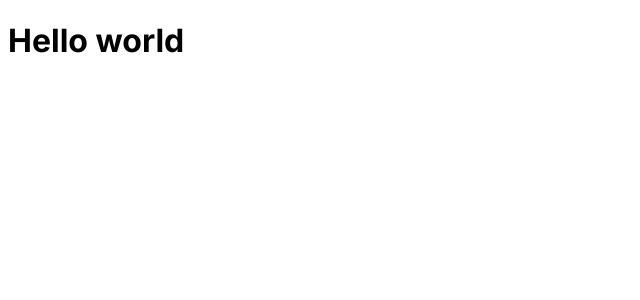
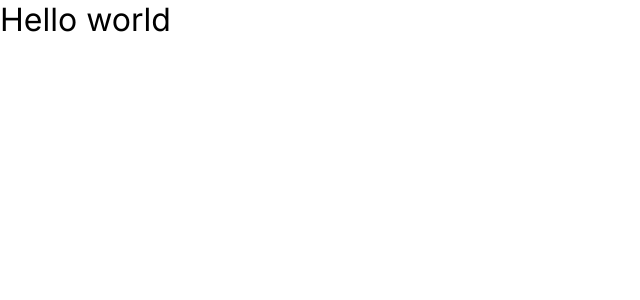
Before and after one commit to Dadarkp3/pokedex, a Next.js app: page / in a window 1280 px wide. Shown: the top 300 px of the page, without its empty margins (0-640 px from the left). Built offline with nearby package versions, Linux system fonts and the light colour scheme.

Commit message:
feat: pk10 - config sass files

```diff
--- a/src/app/layout.tsx
+++ b/src/app/layout.tsx
@@ -1,5 +1,6 @@
 import type { Metadata } from 'next';
 import { Inter } from 'next/font/google';
+import '../styles/global.scss';
 
 const inter = Inter({ subsets: ['latin'] });
 
--- /dev/null
+++ b/src/styles/global.scss
@@ -0,0 +1,23 @@
+html {
+  box-sizing: border-box;
+  font-size: 16px;
+}
+
+*, *:before, *:after {
+  box-sizing: inherit;
+}
+
+body, h1, h2, h3, h4, h5, h6, p, ol, ul {
+  margin: 0;
+  padding: 0;
+  font-weight: normal;
+}
+
+ol, ul {
+  list-style: none;
+}
+
+img {
+  max-width: 100%;
+  height: auto;
+}
--- a/tsconfig.json
+++ b/tsconfig.json
@@ -21,7 +21,8 @@
     "paths": {
       "@components/*": ["components/*"],
       "@mocks/*": ["lib/mocks/*"],
-      "@models/*": ["models/*"]
+      "@models/*": ["models/*"],
+      "@styles/*": ["styles/*"]
     },
     "types": ["@testing-library/jest-dom"]
   },
```
